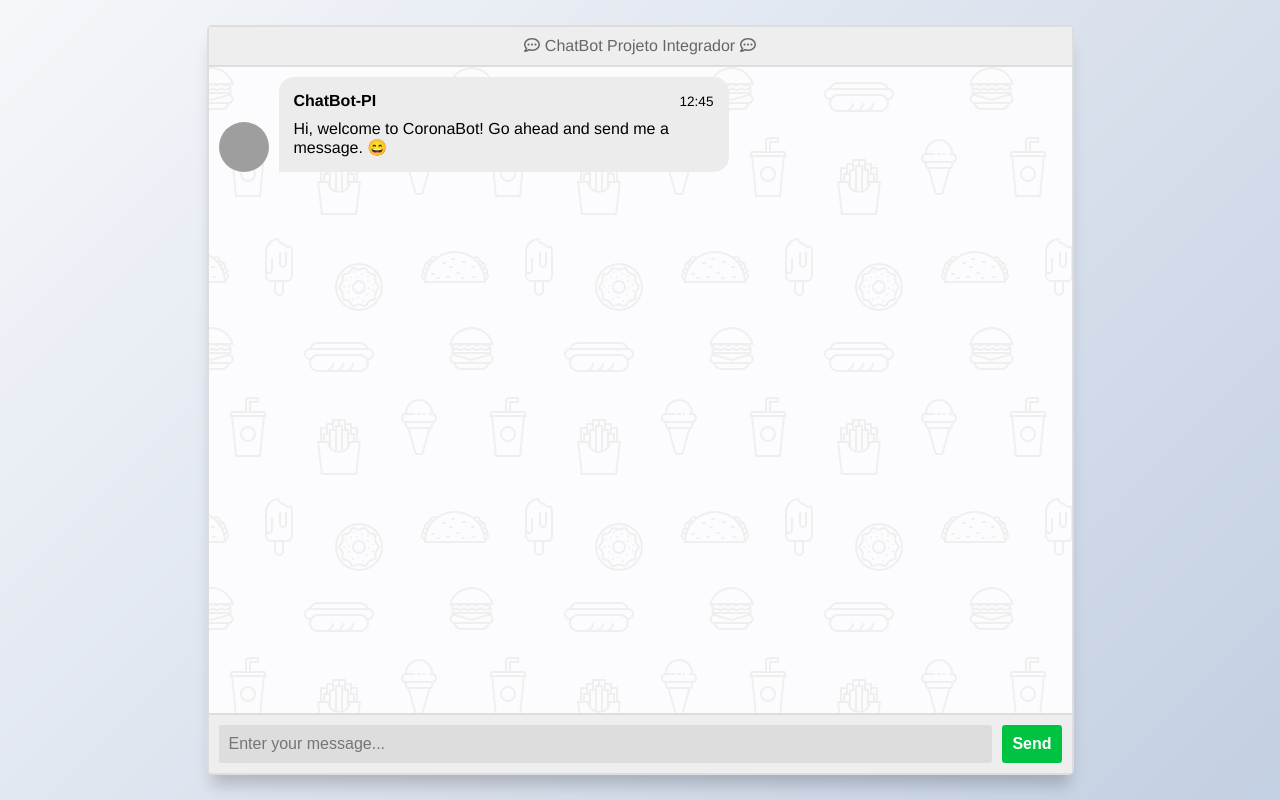
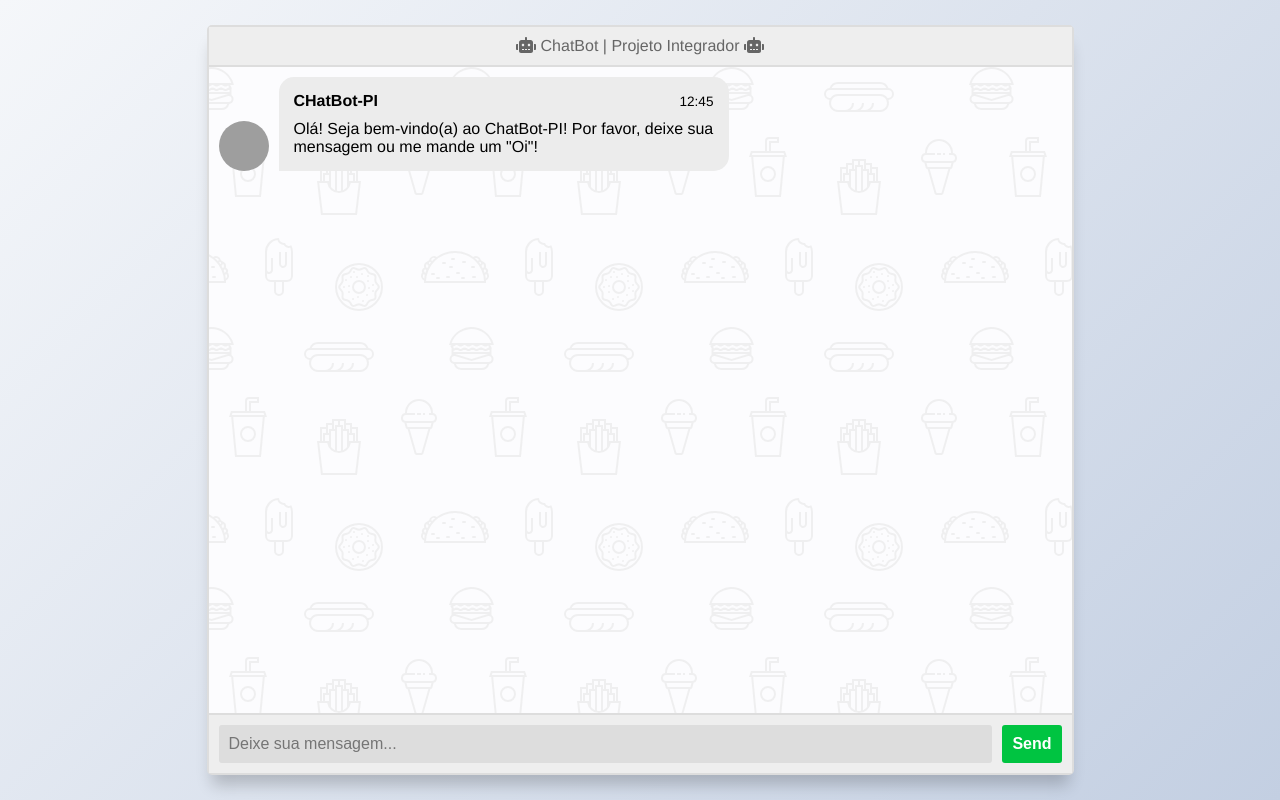
Before and after one commit to dan-primo/chatbot-pi, a Flask app: page / in a window 1280 px wide. Run offline with Flask 2, Linux system fonts and the light colour scheme; some libraries are stand-ins or nearby versions; grey boxes are pictures that could not be loaded.

Commit message:
versao-chatbot-treinado-portugues
Segue versão 2 do chatbot treinado em lingua portuguesa

```diff
--- a/chatbot.py
+++ b/chatbot.py
@@ -7,20 +7,20 @@
 
 # Training with Personal Ques & Ans
 conversation = [
-    "Hello",
-    "Hi there!",
-    "How are you doing?",
-    "I'm doing great.",
-    "That is good to hear",
-    "Thank you.",
-    "You're welcome."
+    "Oi",
+    "Olá!",
+    "Como vai?",
+    "Estou bem.",
+    "Que bom!",
+    "Obrigada.",
+    "De nada!"
 ]
 
 trainer = ListTrainer(chatbot)
 trainer.train(conversation)
 
-# Training with English Corpus Data
+# Training with Portuguese Corpus Data
 trainer_corpus = ChatterBotCorpusTrainer(chatbot)
 trainer_corpus.train(
-    'chatterbot.corpus.english'
+    'chatterbot.corpus.portuguese'
 )
--- a/templates/index.html
+++ b/templates/index.html
@@ -1,5 +1,5 @@
 <!DOCTYPE html>
-<html lang="en">
+<html lang="pt-BR">
 
 <head>
   <meta charset="UTF-8">
@@ -16,7 +16,7 @@
   <section class="msger">
     <header class="msger-header">
       <div class="msger-header-title">
-        <i class="far fa-comment-dots"></i> ChatBot Projeto Integrador <i class="far fa-comment-dots"></i>
+        <i class="fas fa-robot"></i> ChatBot | Projeto Integrador <i class="fas fa-robot"></i>
       </div>
     </header>
 
@@ -26,12 +26,12 @@
 
         <div class="msg-bubble">
           <div class="msg-info">
-            <div class="msg-info-name">ChatBot-PI</div>
+            <div class="msg-info-name">CHatBot-PI</div>
             <div class="msg-info-time">12:45</div>
           </div>
 
           <div class="msg-text">
-            Hi, welcome to CoronaBot! Go ahead and send me a message. 😄
+            Olá! Seja bem-vindo(a) ao ChatBot-PI! Por favor, deixe sua mensagem ou me mande um "Oi"!
           </div>
         </div>
       </div>
@@ -39,7 +39,7 @@
     </main>
 
     <form class="msger-inputarea">
-      <input type="text" class="msger-input" id="textInput" placeholder="Enter your message...">
+      <input type="text" class="msger-input" id="textInput" placeholder="Deixe sua mensagem...">
       <button type="submit" class="msger-send-btn">Send</button>
     </form>
   </section>
@@ -55,8 +55,8 @@
     // Icons made by Freepik from www.flaticon.com
     const BOT_IMG = "https://image.flaticon.com/icons/svg/327/327779.svg";
     const PERSON_IMG = "https://image.flaticon.com/icons/svg/145/145867.svg";
-    const BOT_NAME = "CoronaBot";
-    const PERSON_NAME = "You";
+    const BOT_NAME = "ChatBot-PI";
+    const PERSON_NAME = "Você";
 
     msgerForm.addEventListener("submit", event => {
       event.preventDefault();
```
Also changed, not shown: db.sqlite3.
